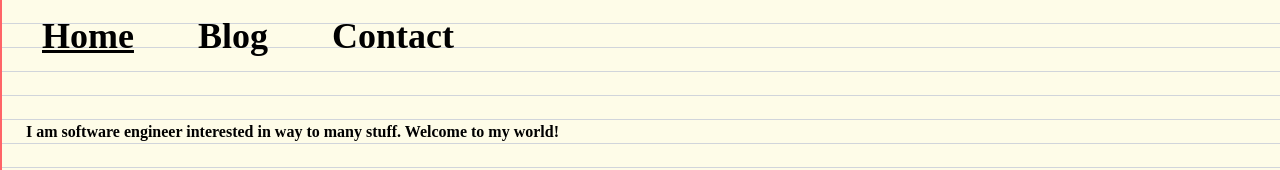
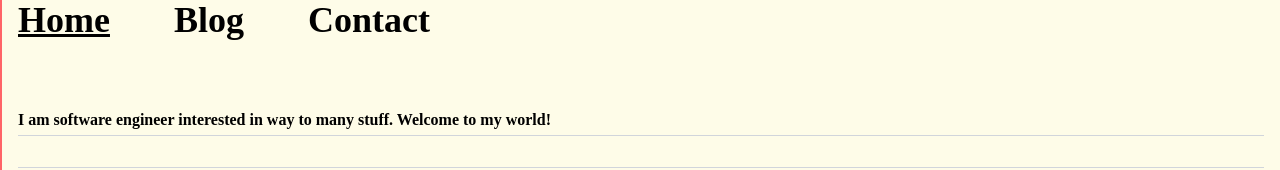
Before and after one commit to alv-around/alv-around.github.io, a SvelteKit app: page / in a window 1280 px wide. Shown: the top 170 px of the page. Built offline with nearby package versions, Linux system fonts and the light colour scheme.

Commit message:
sepparate read vertial from horizontal lines

```diff
--- a/src/app.css
+++ b/src/app.css
@@ -8,7 +8,7 @@
 
 /* --- Custom CSS Variables for Notepad Theme --- */
 :root {
-  --notepad-line-height: 1.5rem; /* Standard line height for text (24px if 1rem = 16px) */
+  --notepad-line-height: 2rem; /* Standard line height for text (24px if 1rem = 16px) */
   --notepad-line-color: #d1d5db; /* Light gray for the lines (Tailwind's gray-300) */
   --notepad-paper-bg: theme('colors.yellow.50'); /* Matches Tailwind's bg-yellow-50 */
 }
@@ -59,8 +59,9 @@ h6 { @apply text-base font-medium; margin-bottom: var(--notepad-line-height); }
   background-repeat: repeat-y; /* Only repeat vertically */
   background-position-y: 0; /* Ensures the first line starts exactly at the top */
   background-color: var(--notepad-paper-bg); /* Fallback background color, matches global */
+}
 
-  /* Optional: Add a subtle vertical red line on the left, like a notebook */
+.vertical-red-line {
+  /* Add a subtle vertical red line on the left, like a notebook */
   border-left: 2px solid theme('colors.red.400');
-  padding-left: 1.5rem; /* Adjust padding to make space for the vertical line */
 }
--- a/src/routes/+layout.svelte
+++ b/src/routes/+layout.svelte
@@ -4,12 +4,14 @@
   import NavLink from "$lib/navLink.svelte";
 </script>
 
-<div class="container min-h-screen mx-auto px-4 notepad-background">
-  <nav class="p-4 flex gap-16">
+<div class="container min-h-screen mx-auto px-4 vertical-red-line">
+  <nav class="flex gap-16">
     <h1><NavLink href="/">Home</NavLink></h1>
     <h1><NavLink href="/blog">Blog</NavLink></h1>
     <h1><NavLink href="/contact">Contact</NavLink></h1>
   </nav>
 
-  {@render children()}
+  <div class="notepad-background min-h-screen">
+    {@render children()}
+  </div>
 </div>
```
